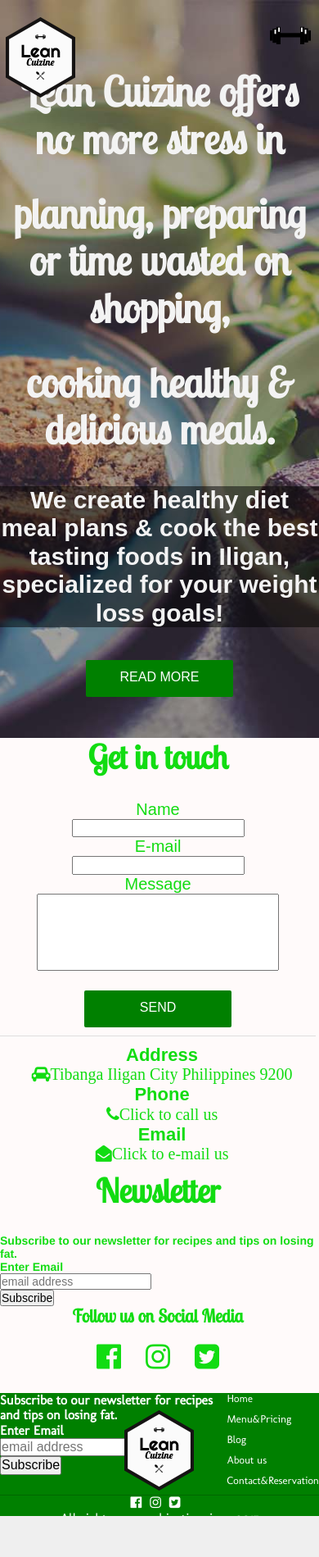
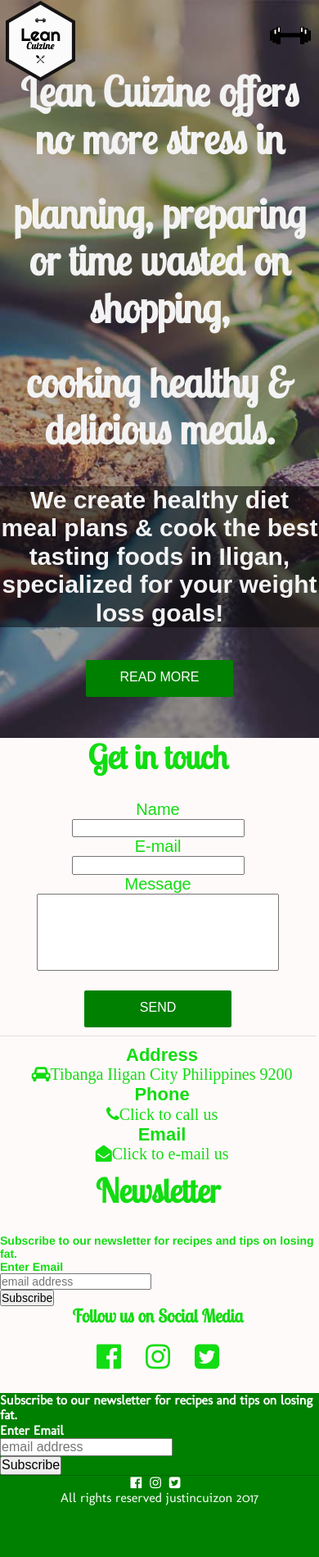
Before and after one commit to juscuizon/leancuizine, a Jekyll site: the page built from index.html, in a window 390 px wide. Shown: the whole page at 82% size. Built offline with Jekyll 4.4.1, drawn with Linux system fonts in a browser that asks for light colours; some web fonts are replaced; comment, search, counter and statistics services are not loaded; before the commit the page ends 1849 px from its top, so only the background shows below that.

Commit message:
Finished responsive footer

```diff
--- a/assets/css/2-modules/_home-jumbotron.sass
+++ b/assets/css/2-modules/_home-jumbotron.sass
@@ -76,7 +76,7 @@
 
 	.logo
 		position: absolute
-		top: 20px
+		top: 0px
 		margin: 0
 		transition: all 0.2s ease-in-out
 
@@ -89,7 +89,7 @@
 
 	.logo
 		position: absolute
-		top: 20px
+		top: 0px
 		margin: 0
 		transition: all 0.2s ease-in-out
 
@@ -111,6 +111,6 @@
 
 	.logo
 		position: absolute
-		top: 20px
+		top: 0px
 		margin: 0
 		transition: all 0.2s ease-in-out
--- a/assets/css/main.css
+++ b/assets/css/main.css
@@ -2880,7 +2880,7 @@
             flex-wrap: wrap; }
   .logo {
     position: absolute;
-    top: 20px;
+    top: 0px;
     margin: 0;
     -webkit-transition: all 0.2s ease-in-out;
     transition: all 0.2s ease-in-out; } }
@@ -2898,7 +2898,7 @@
             flex-wrap: wrap; }
   .logo {
     position: absolute;
-    top: 20px;
+    top: 0px;
     margin: 0;
     -webkit-transition: all 0.2s ease-in-out;
     transition: all 0.2s ease-in-out; } }
@@ -2923,7 +2923,7 @@
       font-size: 25px; }
   .logo {
     position: absolute;
-    top: 20px;
+    top: 0px;
     margin: 0;
     -webkit-transition: all 0.2s ease-in-out;
     transition: all 0.2s ease-in-out; } }
@@ -3194,7 +3194,7 @@
     background-repeat: no-repeat;
     width: 100px;
     height: 100px;
-    z-index: 1; }
+    z-index: 0; }
   .footer-container .nav-footer li {
     list-style: none;
     margin-bottom: 10px;
@@ -3235,6 +3235,55 @@
       .footer-container .social-media ul a:hover {
         color: #12dc12; }
 
+/*=============Medium Monitors=============*/
+/*=============Small Monitors=============*/
+/*=============Small Monitors and Medium Mobile Devices=============*/
+@media (min-width: 501px) and (max-width: 800px) {
+  .footer-container {
+    height: 200px; }
+    .footer-container .logo {
+      display: none; } }
+
+/*=============Medium Phone Devices=============*/
+@media (min-width: 321px) and (max-width: 500px) {
+  .footer-container {
+    -webkit-box-orient: vertical;
+    -webkit-box-direction: normal;
+    -webkit-flex-direction: column;
+        -ms-flex-direction: column;
+            flex-direction: column;
+    height: 200px; }
+    .footer-container .footer-flex {
+      -webkit-box-orient: vertical;
+      -webkit-box-direction: normal;
+      -webkit-flex-direction: column;
+          -ms-flex-direction: column;
+              flex-direction: column; }
+    .footer-container .logo {
+      display: none; }
+    .footer-container .nav-footer {
+      display: none; } }
+
+/*=============Small Phone Devices=============*/
+@media (min-width: 50px) and (max-width: 320px) {
+  .footer-container {
+    -webkit-box-orient: vertical;
+    -webkit-box-direction: normal;
+    -webkit-flex-direction: column;
+        -ms-flex-direction: column;
+            flex-direction: column;
+    height: 200px; }
+    .footer-container .footer-flex {
+      -webkit-box-orient: vertical;
+      -webkit-box-direction: normal;
+      -webkit-flex-direction: column;
+          -ms-flex-direction: column;
+              flex-direction: column; }
+    .footer-container .logo {
+      display: none; }
+    .footer-container .nav-footer {
+      display: none; } }
+
 .filler {
   height: 150vh;
   background-color: black; }
```
Also changed, not shown: assets/css/2-modules/_footer.sass (+47 -1 lines).
